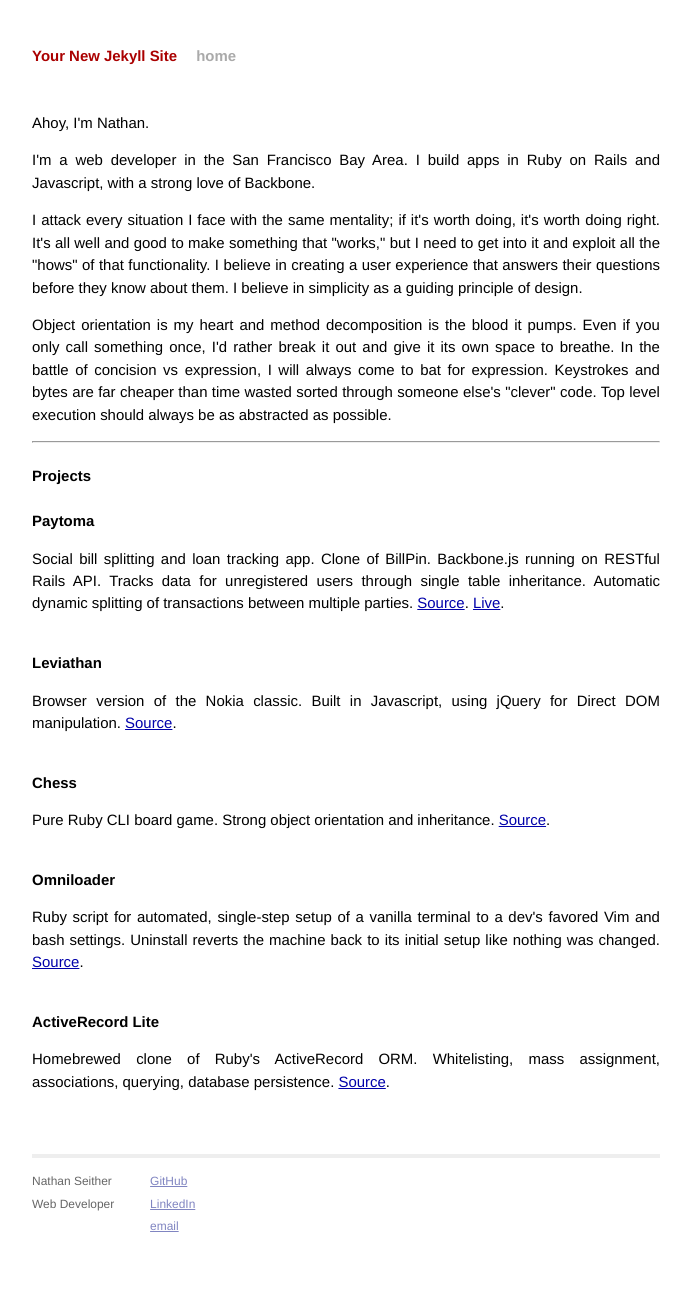
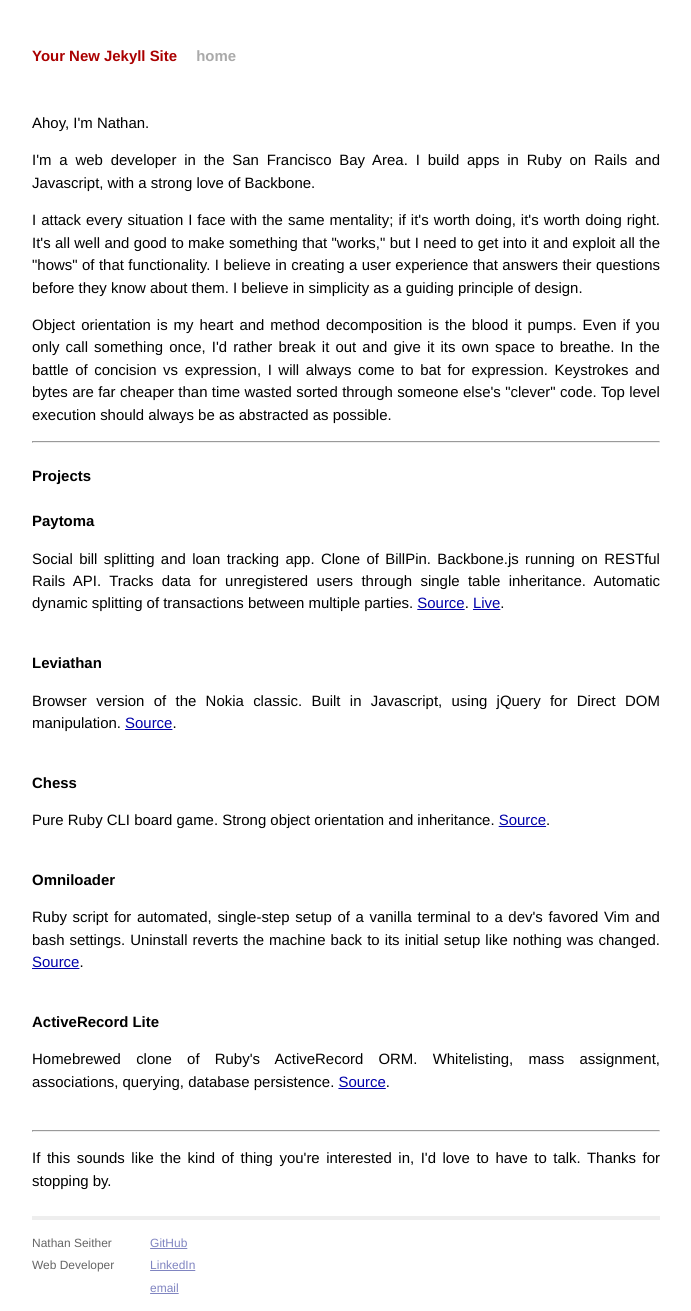
Before and after one commit to Supernats/Supernats.github.io, a Jekyll site: the page built from index.html, in a window 1280 px wide. Shown: the whole page, without its empty margins (294-985 px from the left). Built offline with Jekyll 4.4.1, drawn with Linux system fonts in a browser that asks for light colours; Markdown is read by kramdown in place of the engine named in the settings; before the commit the page ends 1249 px from its top, so only the background shows below that.

Commit message:
Content down, needs styling

```diff
--- a/index.html
+++ b/index.html
@@ -64,6 +64,10 @@ title: Nathan Seither
   Homebrewed clone of Ruby's ActiveRecord ORM. Whitelisting, mass assignment, associations, querying, database persistence. <a href="https://github.com/supernats/active_record_lite">Source</a>.
   </p>
   <br>
+  <hr>
+  <p class="invitation-text">
+    If this sounds like the kind of thing you're interested in, I'd love to have to talk. Thanks for stopping by.
+  </p>
 
 
 </div>
```
